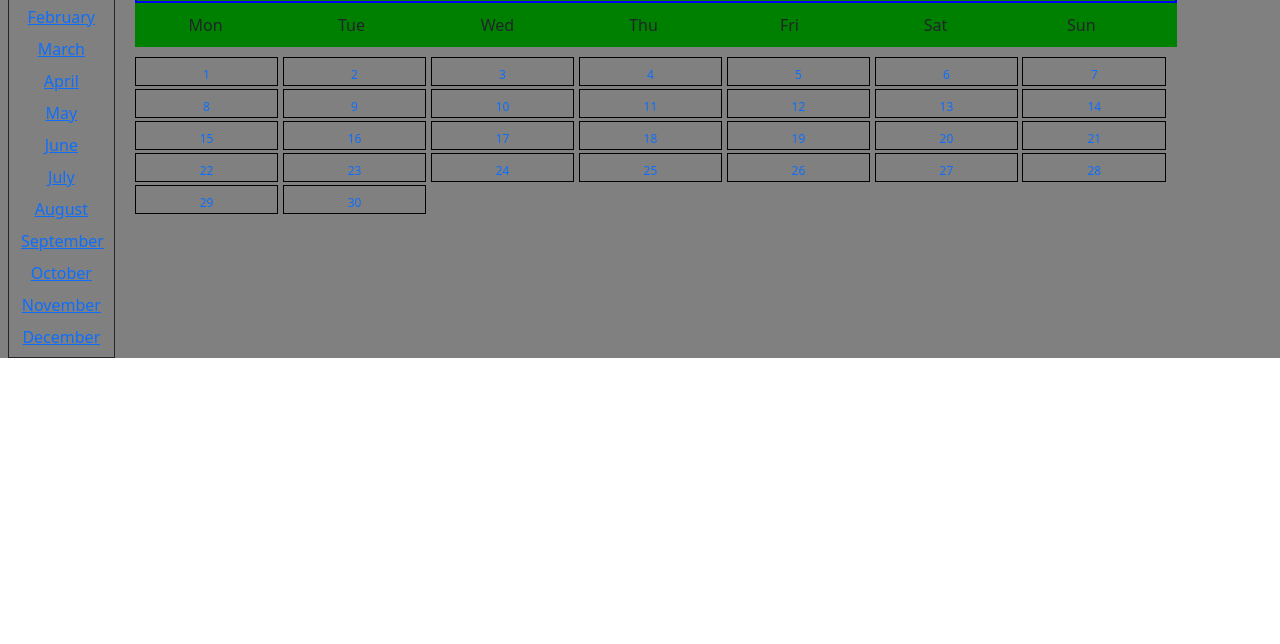
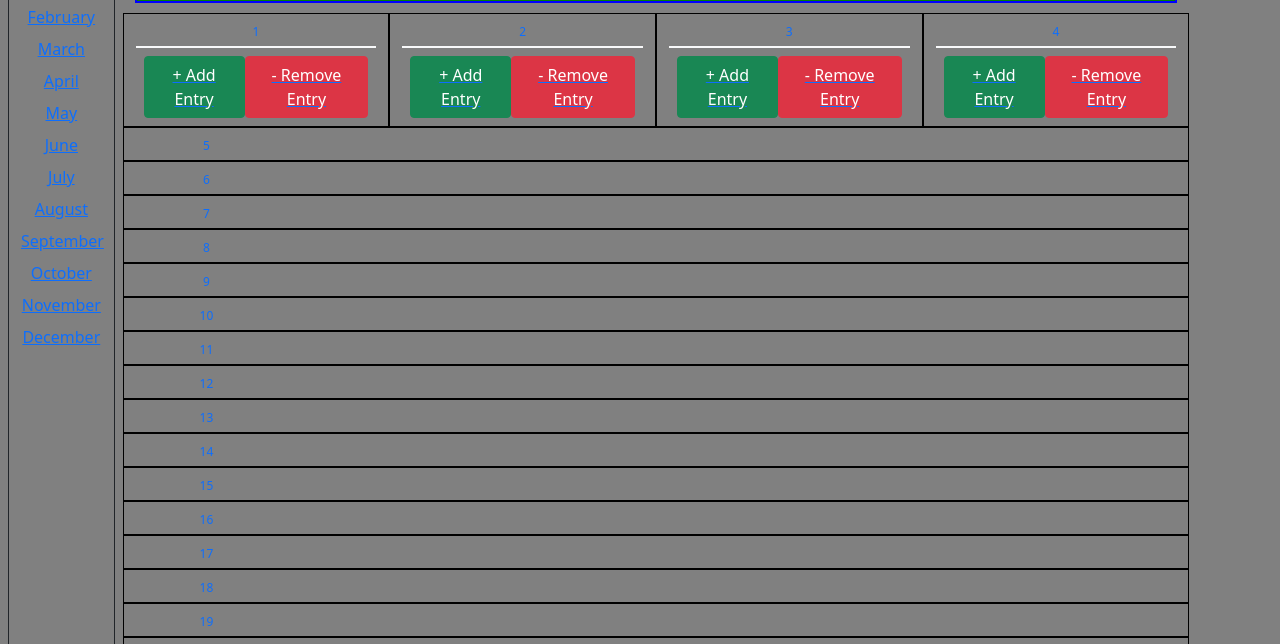
Before and after one commit to nickcruz1/Calendar, a plain HTML site: page index.html in a window 1280 px wide. Shown: the part 149-793 px from the top of the page. Drawn offline with nearby package versions, Linux system fonts and the light colour scheme.

Commit message:
Updated html
updated html with onclick functions, additional ID's etc.

```diff
--- a/index.html
+++ b/index.html
@@ -55,21 +55,43 @@
   </ul>
 </div>
 
-    <ul class="weekdays july">
-  <li>Mon</li>
-  <li>Tue</li>
-  <li>Wed</li>
-  <li>Thu</li>
-  <li>Fri</li>
-  <li>Sat</li>
-  <li>Sun</li>
-</ul>
-
-<ul class="days july">
-  <a href="#"><li>1</li></a>
- <a href="#"><li>2</li></a>
- <a href="#"><li>3</li></a>
-<a href="#"><li>4</li></a>
+  <ul class="row days july">
+  <a class="col-lg-3 col-md-6 col-12 text-center" href="#">
+    <li>1</li>
+      <div id="entry1" class="entry w-100 border border-light"></div>
+    <div class="d-flex justify-content-center p-2">
+      <button onclick="addEntryModal()" class="addEntryBtn btn btn-success">+ Add Entry
+      </button>
+      <button onclick="removeEntry()" id="removeEntryBtn" class="btn btn-danger">- Remove Entry</button>
+    </div>
+  </a>
+ <a class="col-lg-3 col-md-6 col-12 text-center" href="#">
+    <li>2</li>
+     <div class="entry w-100 border border-light"></div>
+    <div class="d-flex justify-content-center p-2">
+      <button onclick="addEntryModal()" class="addEntryBtn btn btn-success">+ Add Entry
+      </button>
+      <button class="btn btn-danger">- Remove Entry</button>
+    </div>
+  </a>
+ <a class="col-lg-3 col-md-6 col-12 text-center" href="#">
+    <li>3</li>
+     <div class="entry w-100 border border-light"></div>
+    <div class="d-flex justify-content-center p-2">
+      <button onclick="addEntryModal()" class="addEntryBtn btn btn-success">+ Add Entry
+      </button>
+      <button class="btn btn-danger">- Remove Entry</button>
+    </div>
+  </a>
+ <a class="col-lg-3 col-md-6 col-12 text-center" href="#">
+    <li>4</li>
+     <div class="entry w-100 border border-light"></div>
+    <div class="d-flex justify-content-center p-2">
+      <button onclick="addEntryModal()" class="addEntryBtn btn btn-success">+ Add Entry
+      </button>
+      <button class="btn btn-danger">- Remove Entry</button>
+    </div>
+  </a>
  <a href="#"><li>5</li></a>
  <a href="#"><li>6</li></a>
  <a href="#"><li>7</li></a>
```
